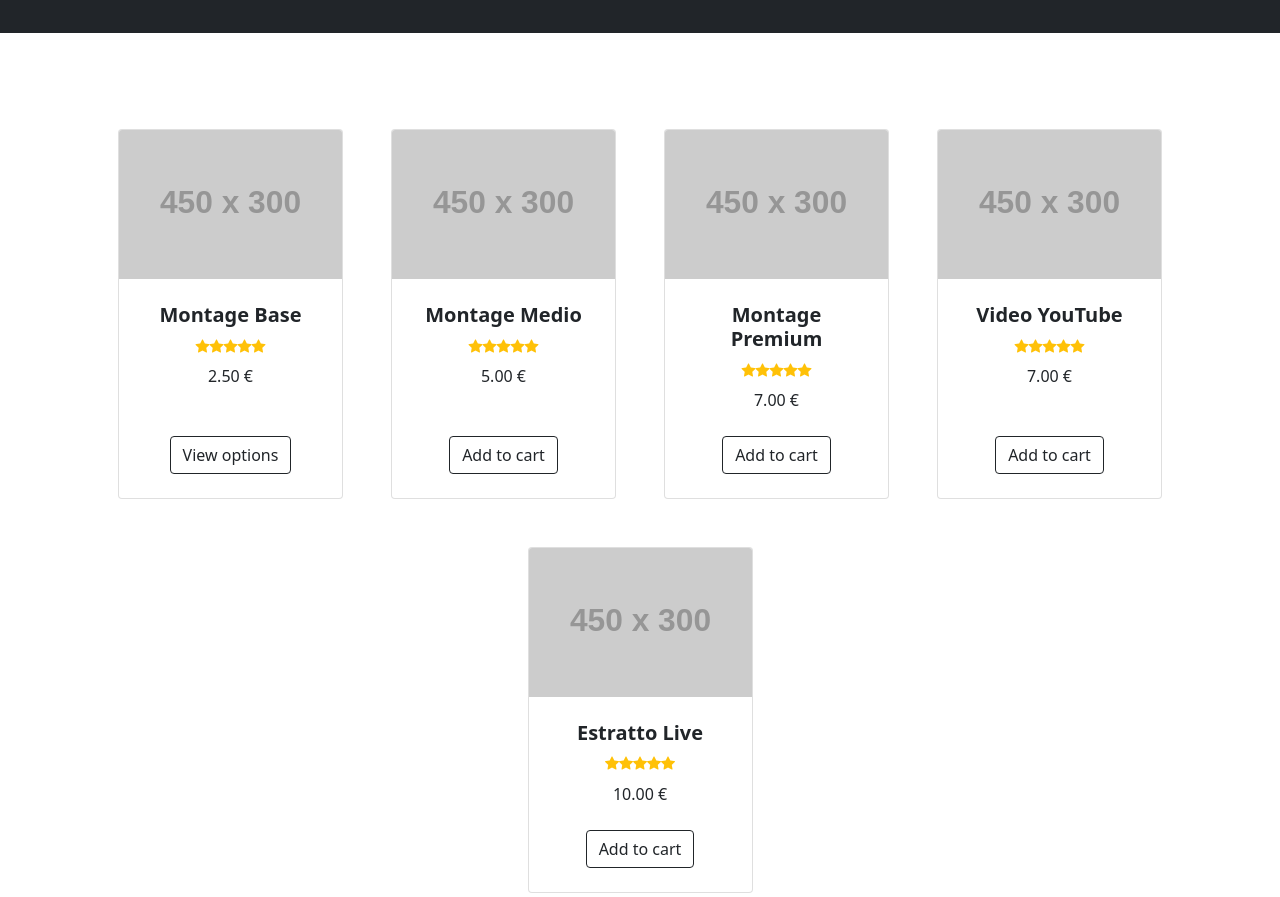
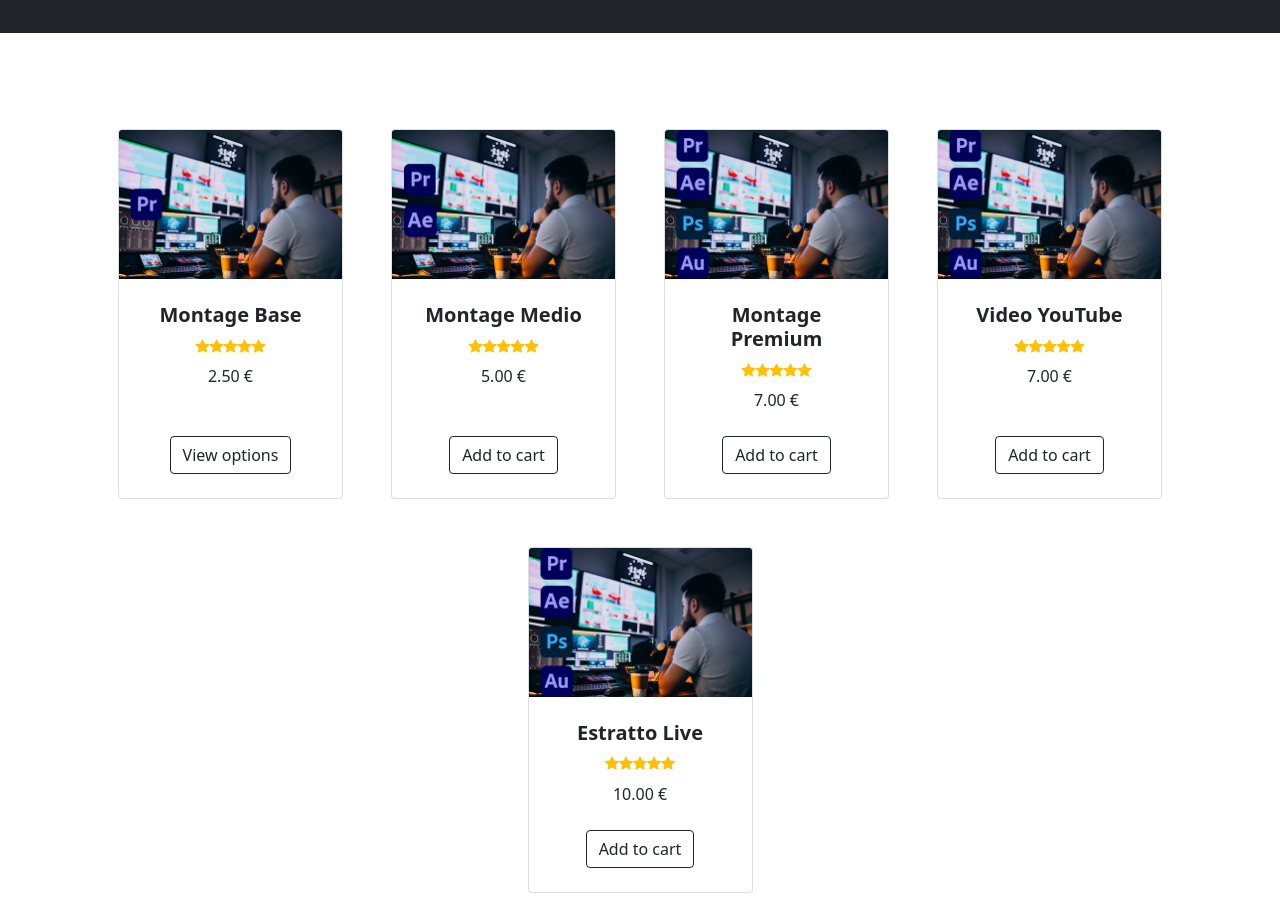
Before and after one commit to Zeniith1/Zeniith, a plain HTML site: page index.html in a window 1280 px wide. Shown: the part 320-1217 px from the top of the page. Drawn offline with nearby package versions, Linux system fonts and the light colour scheme; placeholder pictures from the web are drawn by us.

Commit message:
Add files via upload

```diff
--- a/index.html
+++ b/index.html
@@ -61,7 +61,7 @@
                     <div class="col mb-5">
                         <div class="card h-100">
                             <!-- Product image-->
-                            <img class="card-img-top" src="https://dummyimage.com/450x300/dee2e6/6c757d.jpg" alt="..." />
+                            <img class="card-img-top" src="assets/img/base.png" alt="..." />
                             <!-- Product details-->
                             <div class="card-body p-4">
                                 <div class="text-center">
@@ -89,7 +89,7 @@
                             <!-- Sconto
                             <div class="badge bg-dark text-white position-absolute" style="top: 0.5rem; right: 0.5rem">Sale</div> -->
                             <!-- Product image-->
-                            <img class="card-img-top" src="https://dummyimage.com/450x300/dee2e6/6c757d.jpg" alt="..." />
+                            <img class="card-img-top" src="assets/img/medio_.png" alt="..." />
                             <!-- Product details-->
                             <div class="card-body p-4">
                                 <div class="text-center">
@@ -119,7 +119,7 @@
                             <!-- Sale sconto
                             <div class="badge bg-dark text-white position-absolute" style="top: 0.5rem; right: 0.5rem">Sale</div>-->
                             <!-- Product image-->
-                            <img class="card-img-top" src="https://dummyimage.com/450x300/dee2e6/6c757d.jpg" alt="..." />
+                            <img class="card-img-top" src="assets/img/Premium.png" alt="..." />
                             <!-- Product details-->
                             <div class="card-body p-4">
                                 <div class="text-center">
@@ -146,7 +146,7 @@
                     <div class="col mb-5">
                         <div class="card h-100">
                             <!-- Product image-->
-                            <img class="card-img-top" src="https://dummyimage.com/450x300/dee2e6/6c757d.jpg" alt="..." />
+                            <img class="card-img-top" src="assets/img/Premium.png" alt="..." />
                             <!-- Product details-->
                             <div class="card-body p-4">
                                 <div class="text-center">
@@ -175,7 +175,7 @@
                             <!-- Sconto
                             <div class="badge bg-dark text-white position-absolute" style="top: 0.5rem; right: 0.5rem">Sale</div>-->
                             <!-- Product image-->
-                            <img class="card-img-top" src="https://dummyimage.com/450x300/dee2e6/6c757d.jpg" alt="..." />
+                            <img class="card-img-top" src="assets/img/Premium.png" alt="..." />
                             <!-- Product details-->
                             <div class="card-body p-4">
                                 <div class="text-center">
```
Also changed, not shown: index Grafico.html (+4 -4 lines), assets/img/2d a.png (added), assets/img/2d.png (added), assets/img/3d a.png (added), assets/img/3d.png (added), assets/img/Premium.png (added), assets/img/base.png (added), assets/img/download.png (added), assets/img/medio_.png (added).
